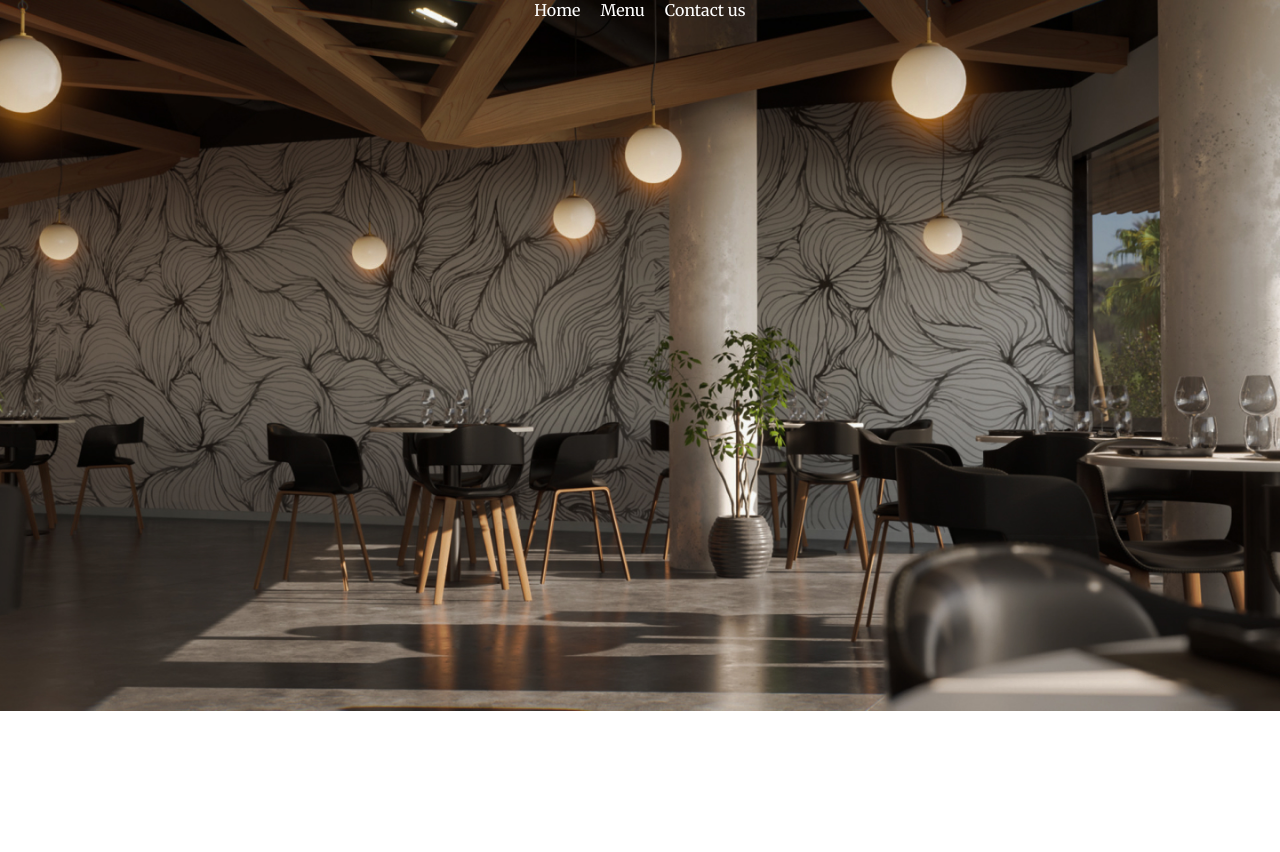
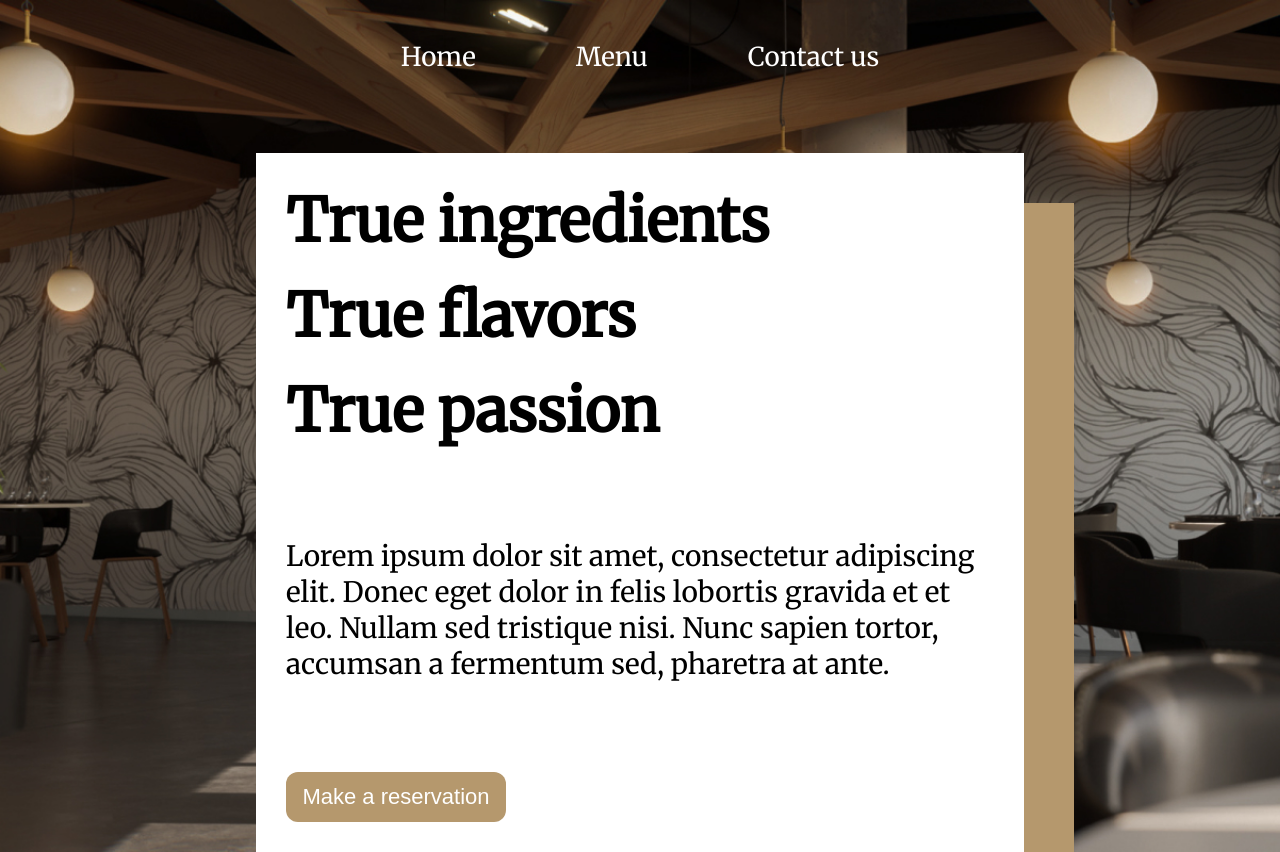
Before and after one commit to dwahroianmai/restaurant-page, a website built with webpack: page dist/index.html in a window 1280 px wide. Before the commit the page ends 800 px from the top, so only its background shows below. Built offline with nearby package versions, Linux system fonts and the light colour scheme.

Commit message:
add home tab

```diff
--- /dev/null
+++ b/src/contactUs.js
@@ -0,0 +1,5 @@
+import "./style.css";
+
+export default function contact() {
+  return;
+}
--- a/src/index.js
+++ b/src/index.js
@@ -1,4 +1,6 @@
 import "./style.css";
+import menu from "./menu";
+import contact from "./contactUs";
 
 function nav() {
   // create navbar
@@ -8,6 +10,7 @@ function nav() {
   const home = document.createElement("div");
   home.textContent = "Home";
   home.setAttribute("class", "tab");
+  home.setAttribute("id", "home");
   const menu = document.createElement("div");
   menu.textContent = "Menu";
   menu.setAttribute("class", "tab");
@@ -22,4 +25,62 @@ function nav() {
   return navbar;
 }
 
+// creates home tab
+function homeTab() {
+  const background = document.createElement("div");
+  background.setAttribute("id", "menu-block");
+  background.setAttribute("class", "block");
+
+  const headings = document.createElement("div");
+  headings.setAttribute("id", "hs");
+
+  const heading = document.createElement("h2");
+  const heading1 = document.createElement("h2");
+  const heading2 = document.createElement("h2");
+
+  const description = document.createElement("p");
+  description.setAttribute("id", "desc");
+
+  const book = document.createElement("button");
+  book.setAttribute("id", "book");
+
+  description.textContent =
+    "Lorem ipsum dolor sit amet, \
+    consectetur adipiscing elit. \
+    Donec eget dolor in felis lobortis \
+    gravida et et leo. Nullam sed \
+    tristique nisi. Nunc sapien tortor, \
+    accumsan a fermentum sed, pharetra at ante.";
+
+  heading.textContent = "True ingredients";
+  heading1.textContent = "True flavors";
+  heading2.textContent = "True passion";
+
+  book.textContent = "Make a reservation";
+
+  headings.appendChild(heading);
+  headings.appendChild(heading1);
+  headings.appendChild(heading2);
+
+  background.appendChild(headings);
+  background.appendChild(description);
+  background.appendChild(book);
+
+  return background;
+}
+
 document.querySelector("#content").appendChild(nav());
+document.querySelector("#content").appendChild(homeTab());
+
+function homeListen() {
+  const home = document.querySelector("#home");
+  home.addEventListener("click", (e) => {
+    e.target.setAttribute("style", "border-bottom: 2px solid #b5986d");
+    document
+      .querySelector("#content")
+      .removeChild(document.querySelector(".block"));
+    document.querySelector("#content").appendChild(homeTab());
+  });
+}
+
+homeListen();
--- /dev/null
+++ b/src/menu.js
@@ -0,0 +1,5 @@
+import "./style.css";
+
+export default function menu() {
+  return;
+}
--- a/src/style.css
+++ b/src/style.css
@@ -11,16 +11,79 @@ body {
   background-repeat: no-repeat;
 }
 
+#content {
+  display: flex;
+  flex-direction: column;
+  align-items: center;
+  gap: 10vh;
+  font-family: "Merriweather", sans-serif;
+}
+
 #navbar {
-  font-family: "Merriweather", sans-serif;
+  font-size: 26px;
   width: 60vw;
   display: flex;
-  margin: 0 auto;
   align-items: center;
   justify-content: center;
-  gap: 20px;
+  gap: 100px;
 }
 
 .tab {
+  padding-top: 40px;
   color: white;
 }
+
+.tab:hover {
+  color: #b5986d;
+}
+
+.tab:active {
+  color: white;
+}
+
+#menu-block {
+  width: 60vw;
+  display: flex;
+  flex-direction: column;
+  align-items: flex-start;
+  justify-content: center;
+  gap: 30px;
+  background-color: white;
+  box-shadow: 50px 50px #b5986d;
+}
+
+#hs {
+  padding: 30px;
+  display: flex;
+  flex-direction: column;
+  gap: 20px;
+  font-size: 40px;
+  font-weight: 300;
+}
+
+#desc {
+  padding: 30px;
+  font-size: 28px;
+}
+
+#book {
+  appearance: none;
+  margin: 30px;
+  border: none;
+  border-radius: 12px;
+  background-color: #b5986d;
+  color: white;
+  height: 50px;
+  width: 220px;
+  font-size: 22px;
+}
+
+#book:hover {
+  background-color: white;
+  color: #b5986d;
+}
+
+#book:active {
+  color: white;
+  background-color: #b5986d;
+}
```
Also changed, not shown: dist/bundle.js.
